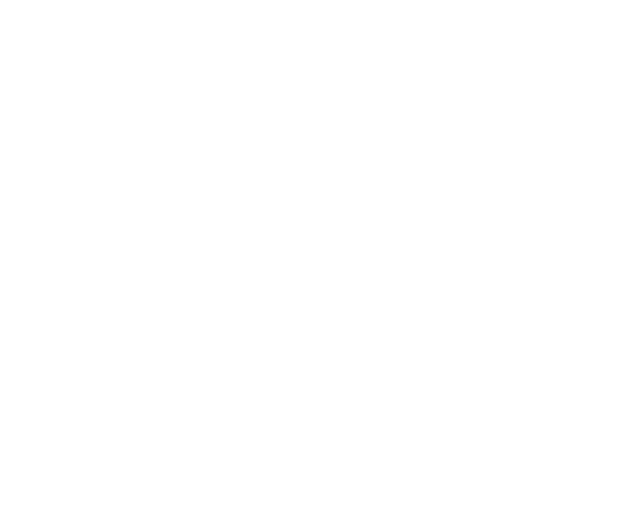
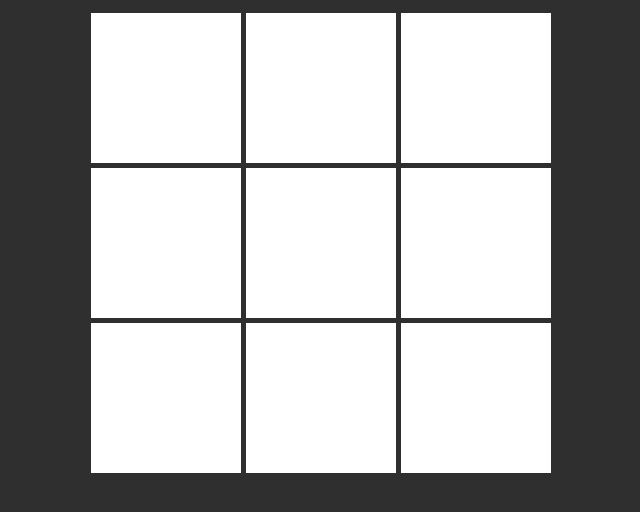
Before and after one commit to remyzer/morpion, a Vue app: page / in a window 1280 px wide. Shown: the top 512 px of the page, without its empty margins (84-724 px from the left). Built offline with nearby package versions, Linux system fonts and the light colour scheme.

Commit message:
New component with a grid where we can put crosses and circles

```diff
--- a/src/assets/base.css
+++ /dev/null
@@ -1,74 +0,0 @@
-/* color palette from <https://github.com/vuejs/theme> */
-:root {
-  --vt-c-white: #ffffff;
-  --vt-c-white-soft: #f8f8f8;
-  --vt-c-white-mute: #f2f2f2;
-
-  --vt-c-black: #181818;
-  --vt-c-black-soft: #222222;
-  --vt-c-black-mute: #282828;
-
-  --vt-c-indigo: #2c3e50;
-
-  --vt-c-divider-light-1: rgba(60, 60, 60, 0.29);
-  --vt-c-divider-light-2: rgba(60, 60, 60, 0.12);
-  --vt-c-divider-dark-1: rgba(84, 84, 84, 0.65);
-  --vt-c-divider-dark-2: rgba(84, 84, 84, 0.48);
-
-  --vt-c-text-light-1: var(--vt-c-indigo);
-  --vt-c-text-light-2: rgba(60, 60, 60, 0.66);
-  --vt-c-text-dark-1: var(--vt-c-white);
-  --vt-c-text-dark-2: rgba(235, 235, 235, 0.64);
-}
-
-/* semantic color variables for this project */
-:root {
-  --color-background: var(--vt-c-white);
-  --color-background-soft: var(--vt-c-white-soft);
-  --color-background-mute: var(--vt-c-white-mute);
-
-  --color-border: var(--vt-c-divider-light-2);
-  --color-border-hover: var(--vt-c-divider-light-1);
-
-  --color-heading: var(--vt-c-text-light-1);
-  --color-text: var(--vt-c-text-light-1);
-
-  --section-gap: 160px;
-}
-
-@media (prefers-color-scheme: dark) {
-  :root {
-    --color-background: var(--vt-c-black);
-    --color-background-soft: var(--vt-c-black-soft);
-    --color-background-mute: var(--vt-c-black-mute);
-
-    --color-border: var(--vt-c-divider-dark-2);
-    --color-border-hover: var(--vt-c-divider-dark-1);
-
-    --color-heading: var(--vt-c-text-dark-1);
-    --color-text: var(--vt-c-text-dark-2);
-  }
-}
-
-*,
-*::before,
-*::after {
-  box-sizing: border-box;
-  margin: 0;
-  position: relative;
-  font-weight: normal;
-}
-
-body {
-  min-height: 100vh;
-  color: var(--color-text);
-  background: var(--color-background);
-  transition: color 0.5s, background-color 0.5s;
-  line-height: 1.6;
-  font-family: Inter, -apple-system, BlinkMacSystemFont, 'Segoe UI', Roboto, Oxygen, Ubuntu,
-    Cantarell, 'Fira Sans', 'Droid Sans', 'Helvetica Neue', sans-serif;
-  font-size: 15px;
-  text-rendering: optimizeLegibility;
-  -webkit-font-smoothing: antialiased;
-  -moz-osx-font-smoothing: grayscale;
-}
--- a/src/assets/main.css
+++ b/src/assets/main.css
@@ -1,5 +1,3 @@
-@import './base.css';
-
 #app {
   max-width: 1280px;
   margin: 0 auto;
--- a/src/components/TheWelcome.vue
+++ b/src/components/TheWelcome.vue
@@ -4,44 +4,55 @@ export default  {
   data() {
     return {
       list: ["X", "O", "X", "O", "X", "O", "X", "O", "X"],
-      cell1: "",
-      cell2: "",
-      cell3: "",
-      cell4: "",
-      cell5: "",
-      cell6: "",
-      cell7: "",
-      cell8: "",
-      cell9: ""
+      cell1: null,
+      cell2: null,
+      cell3: null,
+      cell4: null,
+      cell5: null,
+      cell6: null,
+      cell7: null,
+      cell8: null,
+      cell9: null
     }
   },
   methods: {
+   play: function(selectedElement){
+    if(selectedElement == null){
+      return this.list.shift();
+    }
+    else {
+      return selectedElement;
+    }
+   },
+   checkIfWinner: function(){
 
+   }
   }
 }
 </script>
-
 <template>
   <div class="grid">
     <div class="row">
-      <div class="cell" v-on:click="cell1 = this.list.shift();"><p>{{cell1}}</p></div>
-      <div class="cell" v-on:click="cell2 = this.list.shift();"><p>{{cell2}}</p></div>
-      <div class="cell" v-on:click="cell3 = this.list.shift();"><p>{{cell3}}</p></div>
+      <div class="cell" v-on:click="cell1 = play(cell1), checkIfWinner()"><p>{{cell1}}</p></div>
+      <div class="cell" v-on:click="cell2 = play(cell2), checkIfWinner()"><p>{{cell2}}</p></div>
+      <div class="cell" v-on:click="cell3 = play(cell3), checkIfWinner()"><p>{{cell3}}</p></div>
     </div>
     <div class="row">
-      <div class="cell" v-on:click="cell4 = this.list.shift();"><p>{{cell4}}</p></div>
-      <div class="cell" v-on:click="cell5 = this.list.shift();"><p>{{cell5}}</p></div>
-      <div class="cell" v-on:click="cell6 = this.list.shift();"><p>{{cell6}}</p></div>
+      <div class="cell" v-on:click="cell4 = play(cell4), checkIfWinner()"><p>{{cell4}}</p></div>
+      <div class="cell" v-on:click="cell5 = play(cell5), checkIfWinner()"><p>{{cell5}}</p></div>
+      <div class="cell" v-on:click="cell6 = play(cell6), checkIfWinner()"><p>{{cell6}}</p></div>
     </div>
     <div class="row">
-      <div class="cell" v-on:click="cell7 = this.list.shift();"><p>{{cell7}}</p></div>
-      <div class="cell" v-on:click="cell8 = this.list.shift();"><p>{{cell8}}</p></div>
-      <div class="cell" v-on:click="cell9 = this.list.shift();"><p>{{cell9}}</p></div>
+      <div class="cell" v-on:click="cell7 = play(cell7), checkIfWinner()"><p>{{cell7}}</p></div>
+      <div class="cell" v-on:click="cell8 = play(cell8), checkIfWinner()"><p>{{cell8}}</p></div>
+      <div class="cell" v-on:click="cell9 = play(cell9), checkIfWinner()"><p>{{cell9}}</p></div>
     </div>
   </div>
 </template>
-
 <style>
+body {
+  background-color: rgb(47, 47, 47);
+}
 .grid {
   display: table;
   border-spacing: 5px
@@ -52,8 +63,9 @@ export default  {
 .cell {
   width: 150px;
   height: 150px;
-  background: white;
   display: table-cell;
+  background-color: white;
+
 }
 p {
   color: black;
```
